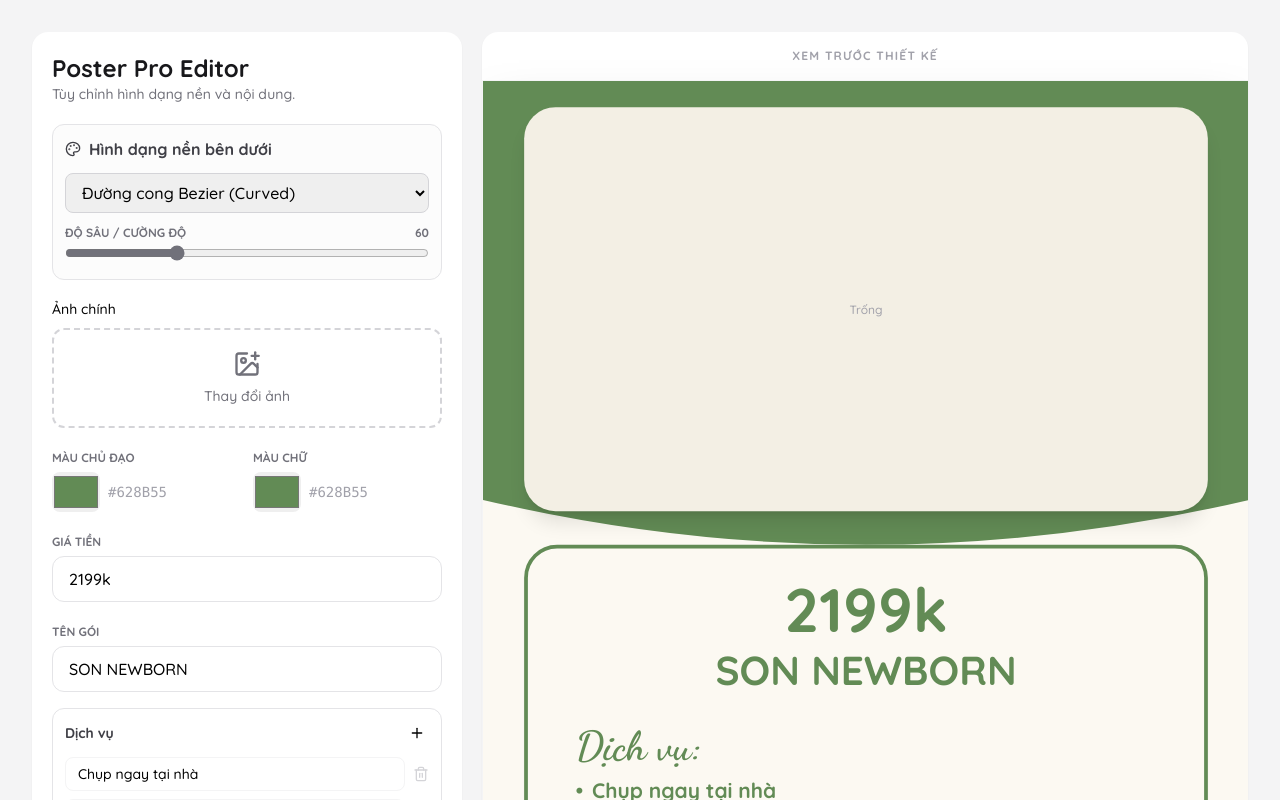
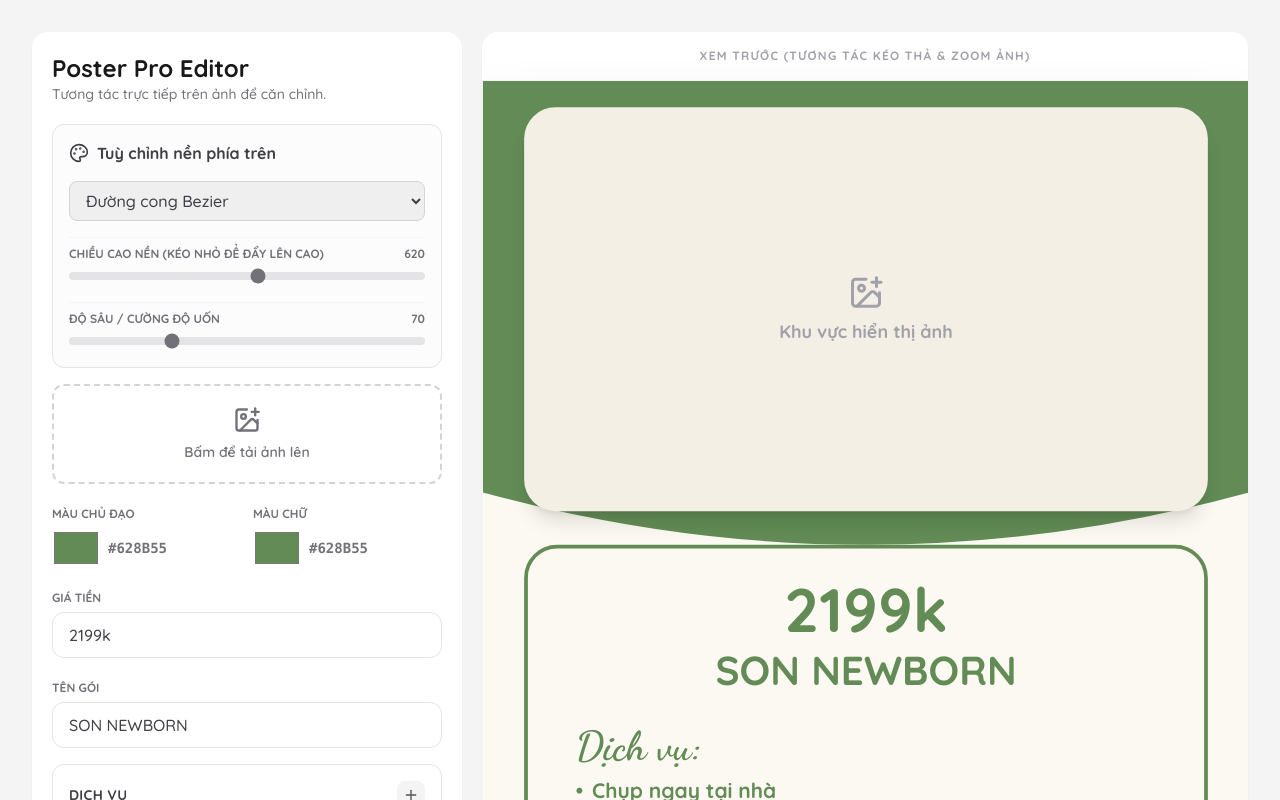
Before and after one commit to bothuine/poster-tool, a Next.js app: page / in a window 1280 px wide. Shown: the top 800 px of the page. Built offline with nearby package versions, Linux system fonts and the light colour scheme.

Commit message:
Update page.tsx

```diff
--- a/app/page.tsx
+++ b/app/page.tsx
@@ -1,25 +1,21 @@
 'use client';
 
 import React, { useEffect, useRef, useState } from "react";
-import { Download, ImagePlus, Plus, Trash2, Palette, MapPin, Facebook, Phone } from "lucide-react";
+import { Download, ImagePlus, Plus, Trash2, Palette, MapPin, Facebook, Phone, ZoomIn, ZoomOut, Move, RotateCcw } from "lucide-react";
 
 type SetList = React.Dispatch<React.SetStateAction<string[]>>;
-type FitMode = "cover" | "contain";
-type BgBottomShape = "flat" | "slant" | "curved" | "wave" | "zigzag" | "ellipse" | "star";
+type BgBottomShape = "flat" | "slant" | "curved" | "wave" | "zigzag" | "ellipse" | "star" | "arch";
 
 const POSTER_W = 1024;
 const POSTER_H = 1536;
 
 const L = {
   bg: "#fcf9f2",
-  topH: 620,
-
   imageX: 55,
   imageY: 35,
   imageW: 914,
   imageH: 540,
   imageR: 42,
-
   cardX: 55,
   cardY: 620,
   cardW: 914,
@@ -29,6 +25,10 @@ const L = {
 
 export default function PosterEditorTool() {
   const [photo, setPhoto] = useState<string | null>(null);
+
+  // Transform State cho Tương tác kéo/zoom ảnh
+  const [imgTransform, setImgTransform] = useState({ x: 0, y: 0, scale: 1 });
+
   const [price, setPrice] = useState("2199k");
   const [packageTitle, setPackageTitle] = useState("SON NEWBORN");
   const [studioName, setStudioName] = useState("SON STUDIO BABY & FAMILY");
@@ -55,12 +55,10 @@ export default function PosterEditorTool() {
   const [textColor, setTextColor] = useState("#628b55");
   const [cardColor, setCardColor] = useState("#fcf9f2");
 
-  const [imageFit, setImageFit] = useState<FitMode>("cover");
-  const [imageX, setImageX] = useState(50);
-  const [imageY, setImageY] = useState(50);
-
+  // States mảng màu
   const [bgBottomShape, setBgBottomShape] = useState<BgBottomShape>("curved");
-  const [shapeIntensity, setShapeIntensity] = useState(60);
+  const [shapeHeight, setShapeHeight] = useState(620); // Điểm thả mảng màu (Càng nhỏ càng cao)
+  const [shapeIntensity, setShapeIntensity] = useState(70);
 
   const previewWrapRef = useRef<HTMLDivElement>(null);
   const [previewScale, setPreviewScale] = useState(1);
@@ -76,10 +74,10 @@ export default function PosterEditorTool() {
   }, []);
 
   const data: PosterData = {
-    photo, imageFit, imageX, imageY, price, packageTitle, studioName,
+    photo, imgTransform, price, packageTitle, studioName,
     serviceItems, productItems, address, facebook, phone,
     themeColor, borderColor, textColor, cardColor,
-    bgBottomShape, shapeIntensity
+    bgBottomShape, shapeHeight, shapeIntensity
   };
 
   const downloadPNG = async () => {
@@ -91,14 +89,17 @@ export default function PosterEditorTool() {
     ctx.scale(2, 2);
     await drawPosterCanvas(ctx, data);
     const link = document.createElement("a");
-    link.download = `poster-${bgBottomShape}-${Date.now()}.png`;
+    link.download = `poster-sonstudio-${Date.now()}.png`;
     link.href = canvas.toDataURL("image/png");
     link.click();
   };
 
   function handleImageUpload(e: React.ChangeEvent<HTMLInputElement>) {
     const file = e.target.files?.[0];
-    if (file) setPhoto(URL.createObjectURL(file));
+    if (file) {
+      setPhoto(URL.createObjectURL(file));
+      setImgTransform({ x: 0, y: 0, scale: 1 }); // Reset vị trí khi up ảnh mới
+    }
   }
 
   return (
@@ -110,37 +111,47 @@ export default function PosterEditorTool() {
       `}} />
 
       <div className="mx-auto grid max-w-7xl gap-5 lg:grid-cols-[430px_1fr]">
+        {/* BẢNG ĐIỀU KHIỂN */}
         <section className="rounded-2xl bg-white p-4 shadow-sm md:p-5 h-fit space-y-5">
           <div>
             <h1 className="text-2xl font-bold text-zinc-900">Poster Pro Editor</h1>
-            <p className="text-sm text-zinc-500">Tùy chỉnh hình dạng nền và nội dung.</p>
+            <p className="text-sm text-zinc-500">Tương tác trực tiếp trên ảnh để căn chỉnh.</p>
           </div>
 
           <div className="space-y-4">
-            <div className="rounded-xl border border-zinc-200 p-3 bg-zinc-50/50">
-              <h3 className="mb-3 flex items-center gap-2 font-bold text-zinc-700">
-                <Palette className="h-4 w-4" /> Hình dạng nền bên dưới
+            {/* Tùy chỉnh Background */}
+            <div className="rounded-xl border border-zinc-200 p-4 bg-zinc-50/50">
+              <h3 className="mb-4 flex items-center gap-2 font-bold text-zinc-700">
+                <Palette className="h-5 w-5" /> Tuỳ chỉnh nền phía trên
               </h3>
-              <div className="space-y-3">
+              <div className="space-y-4">
                 <select
                   value={bgBottomShape}
                   onChange={(e) => setBgBottomShape(e.target.value as BgBottomShape)}
-                  className="w-full rounded-lg border border-zinc-300 px-3 py-2 outline-none focus:ring-2 focus:ring-zinc-400"
+                  className="w-full rounded-lg border border-zinc-300 px-3 py-2 outline-none font-medium text-zinc-700 focus:ring-2 focus:ring-zinc-400"
                 >
-                  <option value="flat">Cắt ngang (Flat)</option>
+                  <option value="curved">Đường cong Bezier</option>
+                  <option value="arch">Vòm cung (Mới)</option>
+                  <option value="wave">Đường sóng (Wave)</option>
                   <option value="slant">Cắt chéo (Slant)</option>
-                  <option value="curved">Đường cong Bezier (Curved)</option>
-                  <option value="ellipse">Vòng elip (Ellipse)</option>
-                  <option value="wave">Đường sóng (Wave)</option>
+                  <option value="ellipse">Vòng Elip</option>
                   <option value="zigzag">Răng cưa (Zigzag)</option>
-                  <option value="star">Ngôi sao / Tia nhọn (Star)</option>
+                  <option value="star">Tia nhọn (Star)</option>
+                  <option value="flat">Cắt ngang (Phẳng)</option>
                 </select>
+
+                <Range
+                  label="Chiều cao nền (Kéo nhỏ để đẩy lên cao)"
+                  value={shapeHeight}
+                  min={300} max={900} step={10}
+                  onChange={setShapeHeight}
+                />
 
                 {bgBottomShape !== 'flat' && (
                   <Range
-                    label="Độ sâu / Cường độ"
+                    label="Độ sâu / Cường độ uốn"
                     value={shapeIntensity}
-                    min={0} max={200} step={1}
+                    min={0} max={250} step={5}
                     onChange={setShapeIntensity}
                   />
                 )}
@@ -148,12 +159,11 @@ export default function PosterEditorTool() {
             </div>
 
             <label className="block">
-              <span className="text-sm font-medium">Ảnh chính</span>
               <div className="mt-2 flex cursor-pointer items-center justify-center rounded-xl border-2 border-dashed border-zinc-300 p-5 hover:bg-zinc-50 transition">
                 <input type="file" accept="image/*" className="hidden" onChange={handleImageUpload} />
-                <div className="text-center text-sm text-zinc-500">
+                <div className="text-center text-sm font-semibold text-zinc-500">
                   <ImagePlus className="mx-auto mb-2 h-7 w-7" />
-                  Thay đổi ảnh
+                  Bấm để tải ảnh lên
                 </div>
               </div>
             </label>
@@ -183,8 +193,9 @@ export default function PosterEditorTool() {
           </div>
         </section>
 
+        {/* KHU VỰC PREVIEW */}
         <section ref={previewWrapRef} className="rounded-2xl bg-white p-3 shadow-sm md:p-4 overflow-hidden flex flex-col items-center justify-start">
-          <div className="mb-4 text-xs font-bold uppercase tracking-widest text-zinc-400">Xem trước thiết kế</div>
+          <div className="mb-4 text-xs font-bold uppercase tracking-widest text-zinc-400">Xem trước (Tương tác Kéo thả & Zoom ảnh)</div>
           <div
             className="relative shadow-2xl border border-zinc-100 bg-white"
             style={{
@@ -201,7 +212,11 @@ export default function PosterEditorTool() {
                 transformOrigin: "top left",
               }}
             >
-              <PosterPreview {...data} />
+              <PosterPreview
+                data={data}
+                setImgTransform={setImgTransform}
+                previewScale={previewScale}
+              />
             </div>
           </div>
         </section>
@@ -212,9 +227,7 @@ export default function PosterEditorTool() {
 
 type PosterData = {
   photo: string | null;
-  imageFit: FitMode;
-  imageX: number;
-  imageY: number;
+  imgTransform: { x: number, y: number, scale: number };
   price: string;
   packageTitle: string;
   studioName: string;
@@ -228,35 +241,71 @@ type PosterData = {
   textColor: string;
   cardColor: string;
   bgBottomShape: BgBottomShape;
+  shapeHeight: number;
   shapeIntensity: number;
 };
 
-function PosterPreview(data: PosterData) {
-  const imageBackground = data.photo ? {
-    backgroundImage: `url(${data.photo})`,
-    backgroundSize: data.imageFit === "cover" ? "cover" : "contain",
-    backgroundRepeat: "no-repeat",
-    backgroundPosition: data.imageFit === "cover" ? `${data.imageX}% ${data.imageY}%` : "center",
-  } : {};
+// COMPONENT PREVIEW TƯƠNG TÁC ĐƯỢC
+function PosterPreview({ data, setImgTransform, previewScale }: {
+  data: PosterData,
+  setImgTransform: React.Dispatch<React.SetStateAction<{x: number, y: number, scale: number}>>,
+  previewScale: number
+}) {
+
+  // Kỹ thuật Event Listener cho ảnh để Drag & Scroll
+  const isDragging = useRef(false);
+  const dragStartPos = useRef({ x: 0, y: 0 });
+  const dragStartTransform = useRef({ x: 0, y: 0 });
+  const imgBoxRef = useRef<HTMLDivElement>(null);
+
+  const onPointerDown = (e: React.PointerEvent) => {
+    isDragging.current = true;
+    dragStartPos.current = { x: e.clientX, y: e.clientY };
+    dragStartTransform.current = { ...data.imgTransform };
+    (e.target as HTMLElement).setPointerCapture(e.pointerId);
+  };
+
+  const onPointerMove = (e: React.PointerEvent) => {
+    if (!isDragging.current) return;
+    const dx = (e.clientX - dragStartPos.current.x) / previewScale;
+    const dy = (e.clientY - dragStartPos.current.y) / previewScale;
+    setImgTransform(p => ({ ...p, x: dragStartTransform.current.x + dx, y: dragStartTransform.current.y + dy }));
+  };
+
+  const onPointerUp = (e: React.PointerEvent) => {
+    isDragging.current = false;
+    (e.target as HTMLElement).releasePointerCapture(e.pointerId);
+  };
+
+  // Wheel event listener cho scroll chuột
+  useEffect(() => {
+    const el = imgBoxRef.current;
+    if (!el) return;
+    const handleWheel = (e: WheelEvent) => {
+      e.preventDefault(); // Chặn cuộn trang khi lăn chuột trên ảnh
+      setImgTransform(p => ({ ...p, scale: Math.max(0.1, p.scale - e.deltaY * 0.0015) }));
+    };
+    el.addEventListener('wheel', handleWheel, { passive: false });
+    return () => el.removeEventListener('wheel', handleWheel);
+  }, [setImgTransform]);
 
   const getPathData = () => {
     const w = POSTER_W;
-    const h = L.topH;
+    const h = data.shapeHeight;
     const inst = data.shapeIntensity;
 
     switch (data.bgBottomShape) {
       case "flat": return `M0,0 H${w} V${h} H0 Z`;
       case "slant": return `M0,0 H${w} V${h - inst} L0,${h} Z`;
       case "curved": return `M0,0 H${w} V${h - inst} Q${w/2},${h + inst} 0,${h - inst} Z`;
+      case "arch": return `M0,0 H${w} V${h} Q${w/2},${h - inst*3} 0,${h} Z`;
       case "ellipse": return `M0,0 H${w} V${h} A${w/2},${inst} 0 0,1 0,${h} Z`;
       case "wave": return `M0,0 H${w} V${h} C${w*0.75},${h+inst} ${w*0.25},${h-inst} 0,${h} Z`;
       case "zigzag": {
         let p = `M0,0 H${w} V${h}`;
         const steps = 10;
         for(let i=1; i<=steps; i++) {
-          const x = w - (w/steps)*i;
-          const y = (i%2===0) ? h : h - inst;
-          p += ` L${x},${y}`;
+          p += ` L${w - (w/steps)*i},${(i%2===0) ? h : h - inst}`;
         }
         return p + " Z";
       }
@@ -264,8 +313,7 @@ function PosterPreview(data: PosterData) {
         let p = `M0,0 H${w} V${h}`;
         const steps = 4;
         for(let i=1; i<=steps; i++) {
-          const x = w - (w/steps)*i + (w/steps/2);
-          p += ` L${x},${h+inst} L${w - (w/steps)*i},${h}`;
+          p += ` L${w - (w/steps)*i + (w/steps/2)},${h+inst} L${w - (w/steps)*i},${h}`;
         }
         return p + " Z";
       }
@@ -275,13 +323,49 @@ function PosterPreview(data: PosterData) {
 
   return (
     <div className="relative h-full w-full overflow-hidden bg-[#fcf9f2] font-quicksand">
-      <svg className="absolute inset-x-0 top-0" width={POSTER_W} height={L.topH + 300}>
+      <svg className="absolute inset-x-0 top-0" width={POSTER_W} height={data.shapeHeight + 300}>
         <path d={getPathData()} fill={data.themeColor} />
       </svg>
 
-      <div className="absolute z-10 overflow-hidden rounded-[42px] bg-[#f3efe4] shadow-xl"
-        style={{ left: L.imageX, top: L.imageY, width: L.imageW, height: L.imageH, ...imageBackground }}>
-        {!data.photo && <div className="flex h-full items-center justify-center text-zinc-400">Trống</div>}
+      {/* VÙNG CHỨA ẢNH (Kéo thả & Tương tác) */}
+      <div
+        ref={imgBoxRef}
+        className="absolute z-10 overflow-hidden rounded-[42px] bg-[#f3efe4] shadow-xl group touch-none"
+        style={{ left: L.imageX, top: L.imageY, width: L.imageW, height: L.imageH, cursor: 'grab' }}
+        onPointerDown={onPointerDown}
+        onPointerMove={onPointerMove}
+        onPointerUp={onPointerUp}
+      >
+        {!data.photo ? (
+          <div className="flex h-full items-center justify-center text-zinc-400 font-bold text-2xl flex-col gap-3">
+            <ImagePlus size={48} />
+            Khu vực hiển thị ảnh
+          </div>
+        ) : (
+          <>
+            <img
+              src={data.photo}
+              alt="Uploaded"
+              draggable={false}
+              style={{
+                position: 'absolute',
+                width: '100%', height: '100%',
+                objectFit: 'cover',
+                pointerEvents: 'none', // Để box cha hứng event
+                transform: `translate(${data.imgTransform.x}px, ${data.imgTransform.y}px) scale(${data.imgTransform.scale})`,
+              }}
+            />
+            {/* Thanh công cụ mini cho ảnh */}
+            <div className="absolute top-4 right-4 flex gap-2 z-50 bg-black/50 p-2 rounded-xl text-white opacity-0 group-hover:opacity-100 transition shadow-lg">
+              <button title="Phóng to" className="hover:text-green-300" onClick={(e) => { e.stopPropagation(); setImgTransform(p => ({...p, scale: p.scale + 0.1})); }}><ZoomIn size={22}/></button>
+              <button title="Thu nhỏ" className="hover:text-green-300" onClick={(e) => { e.stopPropagation(); setImgTransform(p => ({...p, scale: Math.max(0.1, p.scale - 0.1)})); }}><ZoomOut size={22}/></button>
+              <button title="Khôi phục gốc" className="hover:text-green-300" onClick={(e) => { e.stopPropagation(); setImgTransform({x:0, y:0, scale: 1}); }}><RotateCcw size={22}/></button>
+            </div>
+            <div className="absolute top-4 left-4 z-50 bg-black/50 px-3 py-1.5 rounded-lg text-white opacity-0 group-hover:opacity-100 transition shadow-lg text-[16px] font-medium flex items-center gap-2">
+               <Move size={18} /> Kéo để di chuyển
+            </div>
+          </>
+        )}
       </div>
 
       <div className="absolute z-10 rounded-[44px] border-[5px] shadow-sm flex flex-col px-[64px] py-[40px]"
@@ -311,12 +395,12 @@ function PosterPreview(data: PosterData) {
   );
 }
 
-// CANVAS DRAWING (XUẤT FILE ĐÃ FIX LỖI MẤT CHỮ)
+// THUẬT TOÁN DRAW CANVAS (XUẤT FILE KHỚP VỚI PREVIEW)
 async function drawPosterCanvas(ctx: CanvasRenderingContext2D, data: PosterData) {
   const w = POSTER_W;
   const h = POSTER_H;
+  const baseH = data.shapeHeight;
   const inst = data.shapeIntensity;
-  const baseH = L.topH;
 
   ctx.fillStyle = L.bg;
   ctx.fillRect(0, 0, w, h);
@@ -332,6 +416,10 @@ async function drawPosterCanvas(ctx: CanvasRenderingContext2D, data: PosterData)
     case "curved":
       ctx.lineTo(w, baseH - inst);
       ctx.quadraticCurveTo(w/2, baseH + inst, 0, baseH - inst);
+      break;
+    case "arch":
+      ctx.lineTo(w, baseH);
+      ctx.quadraticCurveTo(w/2, baseH - inst*3, 0, baseH);
       break;
     case "ellipse":
       ctx.lineTo(w, baseH);
@@ -362,18 +450,27 @@ async function drawPosterCanvas(ctx: CanvasRenderingContext2D, data: PosterData)
   ctx.fill();
   ctx.restore();
 
+  // VẼ ẢNH THEO MA TRẬN TRANSFORM (Pan & Zoom)
   ctx.save();
   roundRect(ctx, L.imageX, L.imageY, L.imageW, L.imageH, L.imageR);
   ctx.clip();
   ctx.fillStyle = "#f3efe4";
   ctx.fillRect(L.imageX, L.imageY, L.imageW, L.imageH);
+
   if (data.photo) {
     const img = await loadImage(data.photo);
-    if (data.imageFit === "cover") {
-      drawImageCover(ctx, img, L.imageX, L.imageY, L.imageW, L.imageH, data.imageX/100, data.imageY/100);
-    } else {
-      drawImageContain(ctx, img, L.imageX, L.imageY, L.imageW, L.imageH);
-    }
+
+    // Thuật toán giả lập object-fit: cover kết hợp translate và scale
+    const baseScale = Math.max(L.imageW / img.width, L.imageH / img.height);
+    const S = baseScale * data.imgTransform.scale;
+
+    const drawW = img.width * S;
+    const drawH = img.height * S;
+
+    const cx = L.imageX + L.imageW / 2 + data.imgTransform.x;
+    const cy = L.imageY + L.imageH / 2 + data.imgTransform.y;
+
+    ctx.drawImage(img, cx - drawW / 2, cy - drawH / 2, drawW, drawH);
   }
   ctx.restore();
 
@@ -382,7 +479,7 @@ async function drawPosterCanvas(ctx: CanvasRenderingContext2D, data: PosterData)
   ctx.fillStyle = data.cardColor; ctx.fill();
   ctx.lineWidth = 5; ctx.strokeStyle = data.borderColor; ctx.stroke();
 
-  // ĐÃ KHÔI PHỤC: Vẽ Nội dung Text vào Canvas
+  // Vẽ Nội dung Text
   ctx.textAlign = "center";
   ctx.fillStyle = data.themeColor;
 
@@ -455,21 +552,6 @@ function loadImage(src: string): Promise<HTMLImageElement> {
   return new Promise((res, rej) => { const i = new Image(); i.onload = () => res(i); i.onerror = rej; i.src = src; });
 }
 
-function drawImageCover(ctx: any, img: any, x: number, y: number, w: number, h: number, fx: number, fy: number) {
-  const r = img.width/img.height, br = w/h;
-  let sw = img.width, sh = img.height;
-  if (r > br) sw = sh * br; else sh = sw / br;
-  const sx = (img.width - sw) * fx, sy = (img.height - sh) * fy;
-  ctx.drawImage(img, sx, sy, sw, sh, x, y, w, h);
-}
-
-function drawImageContain(ctx: any, img: any, x: number, y: number, w: number, h: number) {
-  const r = img.width/img.height, br = w/h;
-  let dw = w, dh = h;
-  if (r > br) dh = w / r; else dw = h * r;
-  ctx.drawImage(img, x + (w - dw)/2, y + (h - dh)/2, dw, dh);
-}
-
 function roundRect(ctx: any, x: number, y: number, w: number, h: number, r: number) {
   ctx.beginPath(); ctx.moveTo(x+r, y); ctx.lineTo(x+w-r, y); ctx.quadraticCurveTo(x+w, y, x+w, y+r); ctx.lineTo(x+w, y+h-r); ctx.quadraticCurveTo(x+w, y+h, x+w-r, y+h); ctx.lineTo(x+r, y+h); ctx.quadraticCurveTo(x, y+h, x, y+h-r); ctx.lineTo(x, y+r); ctx.quadraticCurveTo(x, y, x+r, y); ctx.closePath();
 }
@@ -494,7 +576,7 @@ function Input({ label, value, onChange }: { label: string, value: string, onCha
     <label className="block space-y-1">
       <span className="text-xs font-bold text-zinc-500 uppercase">{label}</span>
       <input value={value} onChange={(e) => onChange(e.target.value)}
-        className="w-full rounded-xl border border-zinc-200 px-4 py-2.5 outline-none focus:ring-2 focus:ring-zinc-200 transition" />
+        className="w-full rounded-xl border border-zinc-200 px-4 py-2.5 outline-none focus:ring-2 focus:ring-zinc-200 transition font-medium text-zinc-700" />
     </label>
   );
 }
@@ -504,8 +586,8 @@ function ColorInput({ label, value, onChange }: { label: string, value: string,
     <label className="block space-y-1">
       <span className="text-xs font-bold text-zinc-500 uppercase">{label}</span>
       <div className="flex gap-2 items-center">
-        <input type="color" value={value} onChange={(e) => onChange(e.target.value)} className="h-10 w-12 cursor-pointer rounded-lg" />
-        <span className="text-sm font-mono text-zinc-400">{value.toUpperCase()}</span>
+        <input type="color" value={value} onChange={(e) => onChange(e.target.value)} className="h-10 w-12 cursor-pointer rounded-lg border-0 bg-transparent p-0" />
+        <span className="text-sm font-mono text-zinc-500 font-bold">{value.toUpperCase()}</span>
       </div>
     </label>
   );
@@ -513,29 +595,29 @@ function ColorInput({ label, value, onChange }: { label: string, value: string,
 
 function Range({ label, value, min, max, step, onChange }: { label: string, value: number, min: number, max: number, step: number, onChange: (v: number) => void }) {
   return (
-    <div className="space-y-1">
+    <div className="space-y-2 pt-2 border-t border-zinc-100">
       <div className="flex justify-between text-xs font-bold text-zinc-500 uppercase">
         <span>{label}</span> <span>{value}</span>
       </div>
-      <input type="range" min={min} max={max} step={step} value={value} onChange={(e) => onChange(Number(e.target.value))} className="w-full accent-zinc-500" />
+      <input type="range" min={min} max={max} step={step} value={value} onChange={(e) => onChange(Number(e.target.value))} className="w-full accent-zinc-500 h-2 bg-zinc-200 rounded-lg appearance-none cursor-pointer" />
     </div>
   );
 }
 
 function EditableList({ title, items, setItems }: { title: string, items: string[], setItems: SetList }) {
   return (
-    <div className="rounded-xl border border-zinc-200 p-3 bg-white space-y-3">
+    <div className="rounded-xl border border-zinc-200 p-4 bg-white space-y-3">
       <div className="flex items-center justify-between">
-        <h3 className="text-sm font-bold text-zinc-700">{title}</h3>
-        <button onClick={() => setItems(p => [...p, ""])} className="p-1 hover:bg-zinc-100 rounded-lg transition"><Plus className="h-4 w-4" /></button>
+        <h3 className="text-sm font-bold text-zinc-700 uppercase tracking-wide">{title}</h3>
+        <button onClick={() => setItems(p => [...p, ""])} className="p-1.5 bg-zinc-100 hover:bg-zinc-200 rounded-lg transition"><Plus className="h-4 w-4 text-zinc-600" /></button>
       </div>
       <div className="space-y-2">
         {items.map((item, idx) => (
           <div key={idx} className="flex gap-2">
             <input value={item} onChange={(e) => {
               const n = [...items]; n[idx] = e.target.value; setItems(n);
-            }} className="flex-1 rounded-lg border border-zinc-100 px-3 py-1.5 text-sm outline-none focus:border-zinc-300" />
-            <button onClick={() => setItems(items.filter((_, i) => i !== idx))} className="text-zinc-300 hover:text-red-400"><Trash2 className="h-4 w-4" /></button>
+            }} className="flex-1 rounded-lg border border-zinc-200 px-3 py-2 text-sm outline-none focus:border-zinc-400 font-medium text-zinc-700 transition" />
+            <button onClick={() => setItems(items.filter((_, i) => i !== idx))} className="text-zinc-400 hover:text-red-500 transition px-1"><Trash2 className="h-4 w-4" /></button>
           </div>
         ))}
       </div>
```
